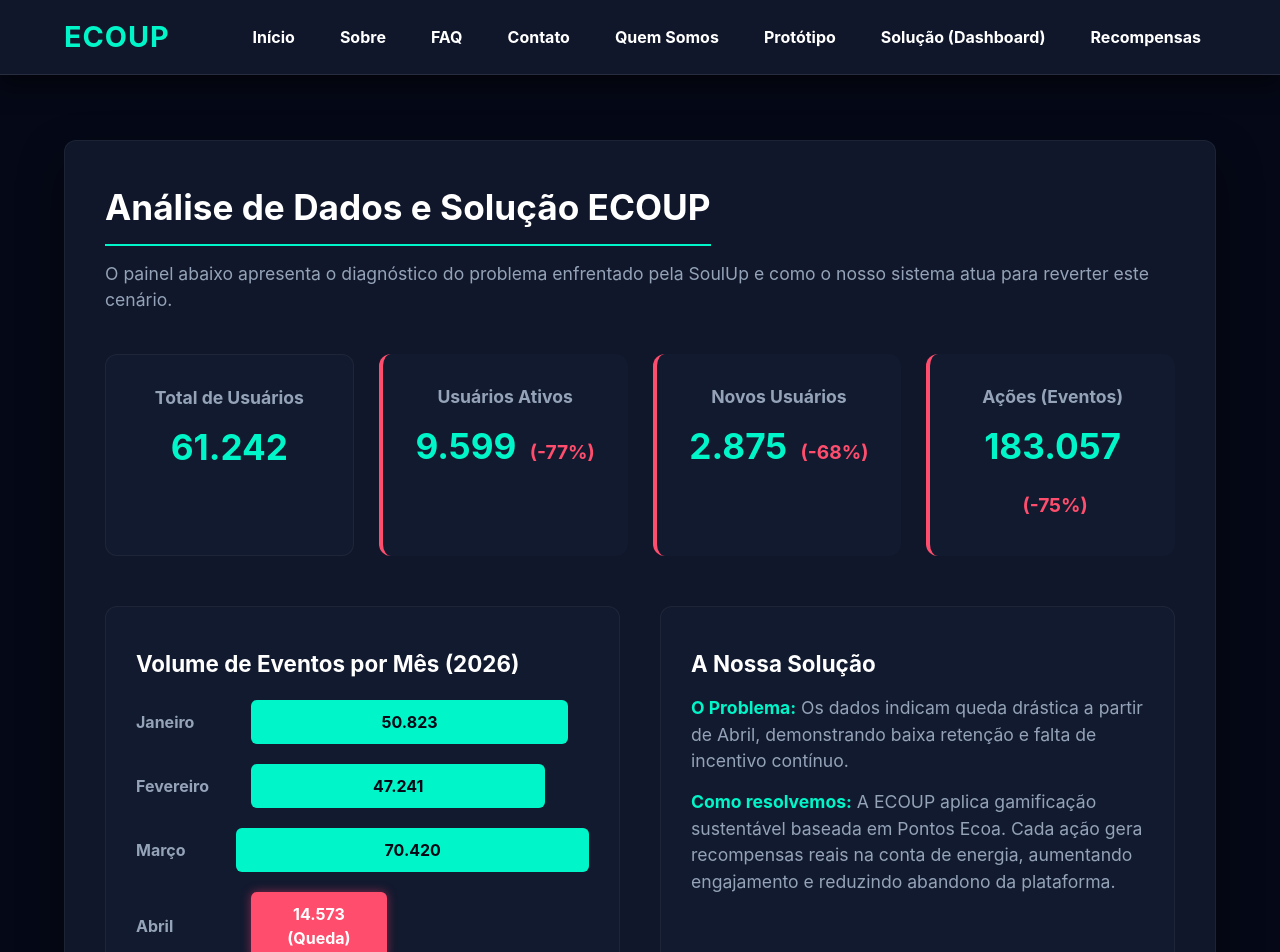
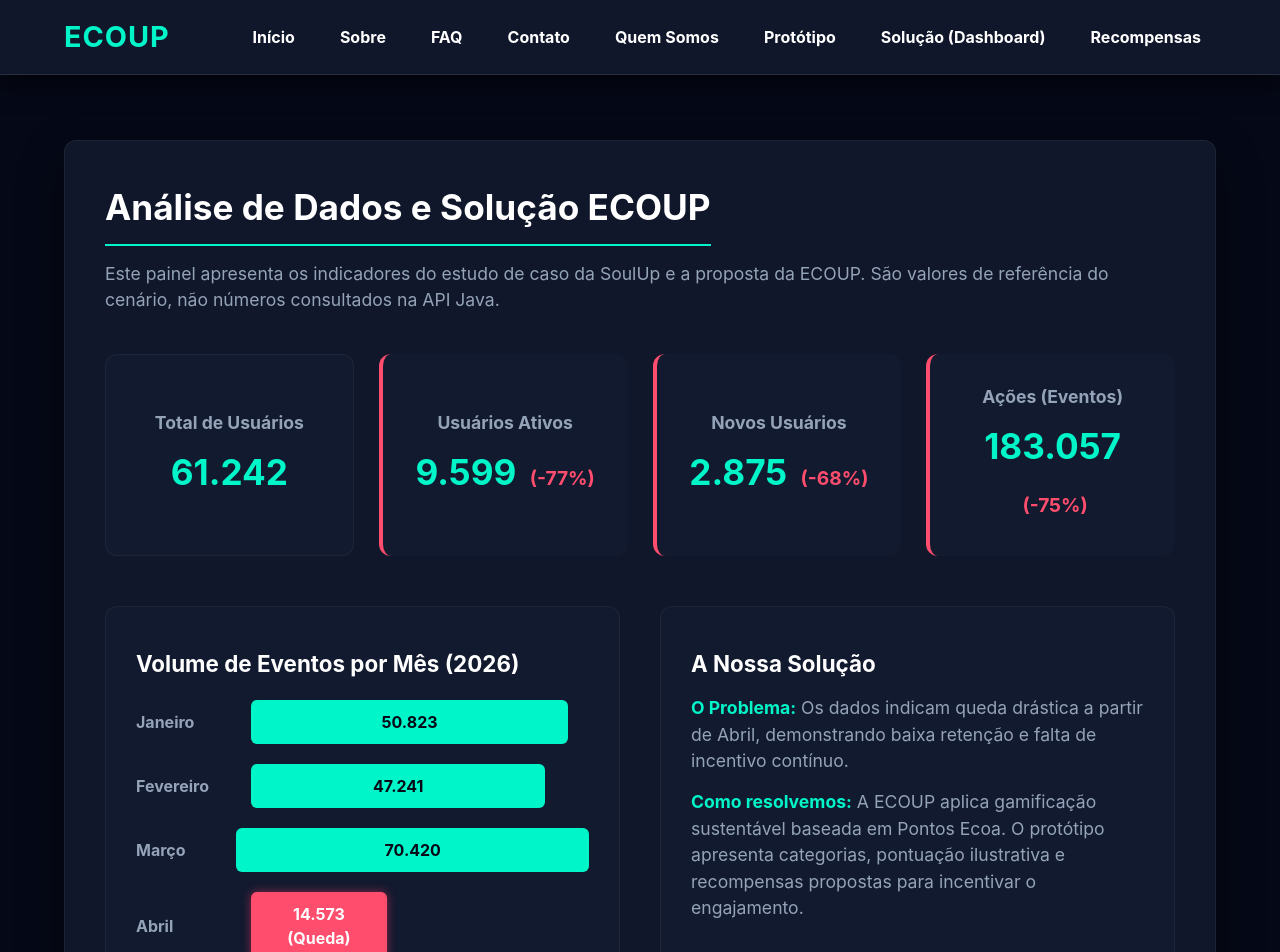
Before and after one commit to nicolaspk/ecoup-sprint4-front, a React (Vite) app in the folder my-app/: page /dashboard in a window 1280 px wide. Shown: the top 952 px of the page. Built offline with nearby package versions, Linux system fonts and the light colour scheme; no server answers.

Commit message:
fix: identifica indicadores historicos no dashboard

```diff
--- a/my-app/src/routes/Dashboard/index.tsx
+++ b/my-app/src/routes/Dashboard/index.tsx
@@ -12,28 +12,28 @@ export default function Dashboard() {
   return (
     <section className="bg-[#10172a] p-[30px] md:p-[40px] rounded-[12px] shadow-[0_20px_45px_rgba(0,0,0,0.35)] border border-white/5">
       <h2 className="text-white text-[2rem] md:text-[2.2rem] mb-[15px] border-b-[2px] border-[#00f5c8] inline-block pb-[10px] font-bold">Análise de Dados e Solução ECOUP</h2>
-      <p className="text-[#94a3b8] text-[1.1rem] mb-[40px]">O painel abaixo apresenta o diagnóstico do problema enfrentado pela SoulUp e como o nosso sistema atua para reverter este cenário.</p>
+      <p className="text-[#94a3b8] text-[1.1rem] mb-[40px]">Este painel apresenta os indicadores do estudo de caso da SoulUp e a proposta da ECOUP. São valores de referência do cenário, não números consultados na API Java.</p>
 
       <div className="grid grid-cols-1 sm:grid-cols-2 lg:grid-cols-4 gap-[25px] mb-[50px]">
-        <article onClick={() => handleOpenModal('Total de Usuários', '61.242')} className="bg-[#121a2f] p-[30px_20px] rounded-[12px] text-center border border-white/5 cursor-pointer transition-all duration-250 hover:-translate-y-[5px] hover:border-[#00f5c8] hover:shadow-[0_0_30px_rgba(0,245,200,0.25)]">
+        <button type="button" onClick={() => handleOpenModal('Total de Usuários', '61.242')} className="bg-[#121a2f] p-[30px_20px] rounded-[12px] text-center border border-white/5 cursor-pointer transition-all duration-250 hover:-translate-y-[5px] hover:border-[#00f5c8] hover:shadow-[0_0_30px_rgba(0,245,200,0.25)]">
           <h3 className="text-[#94a3b8] text-[1.1rem] mb-[10px] font-bold">Total de Usuários</h3>
           <p className="text-[#00f5c8] text-[2.2rem] font-bold">61.242</p>
-        </article>
+        </button>
 
-        <article onClick={() => handleOpenModal('Usuários Ativos', '9.599')} className="bg-[#121a2f] p-[30px_20px] rounded-[12px] text-center border-l-[4px] border-l-[#ff4d6d] cursor-pointer transition-all duration-250 hover:-translate-y-[5px] hover:border-[#00f5c8] hover:shadow-[0_0_30px_rgba(0,245,200,0.25)]">
+        <button type="button" onClick={() => handleOpenModal('Usuários Ativos', '9.599')} className="bg-[#121a2f] p-[30px_20px] rounded-[12px] text-center border-l-[4px] border-l-[#ff4d6d] cursor-pointer transition-all duration-250 hover:-translate-y-[5px] hover:border-[#00f5c8] hover:shadow-[0_0_30px_rgba(0,245,200,0.25)]">
           <h3 className="text-[#94a3b8] text-[1.1rem] mb-[10px] font-bold">Usuários Ativos</h3>
           <p className="text-[#00f5c8] text-[2.2rem] font-bold">9.599 <span className="text-[#ff4d6d] text-[1.2rem] ml-[5px] block md:inline">(-77%)</span></p>
-        </article>
+        </button>
 
-        <article onClick={() => handleOpenModal('Novos Usuários', '2.875')} className="bg-[#121a2f] p-[30px_20px] rounded-[12px] text-center border-l-[4px] border-l-[#ff4d6d] cursor-pointer transition-all duration-250 hover:-translate-y-[5px] hover:border-[#00f5c8] hover:shadow-[0_0_30px_rgba(0,245,200,0.25)]">
+        <button type="button" onClick={() => handleOpenModal('Novos Usuários', '2.875')} className="bg-[#121a2f] p-[30px_20px] rounded-[12px] text-center border-l-[4px] border-l-[#ff4d6d] cursor-pointer transition-all duration-250 hover:-translate-y-[5px] hover:border-[#00f5c8] hover:shadow-[0_0_30px_rgba(0,245,200,0.25)]">
           <h3 className="text-[#94a3b8] text-[1.1rem] mb-[10px] font-bold">Novos Usuários</h3>
           <p className="text-[#00f5c8] text-[2.2rem] font-bold">2.875 <span className="text-[#ff4d6d] text-[1.2rem] ml-[5px] block md:inline">(-68%)</span></p>
-        </article>
+        </button>
 
-        <article onClick={() => handleOpenModal('Ações (Eventos)', '183.057')} className="bg-[#121a2f] p-[30px_20px] rounded-[12px] text-center border-l-[4px] border-l-[#ff4d6d] cursor-pointer transition-all duration-250 hover:-translate-y-[5px] hover:border-[#00f5c8] hover:shadow-[0_0_30px_rgba(0,245,200,0.25)]">
+        <button type="button" onClick={() => handleOpenModal('Ações (Eventos)', '183.057')} className="bg-[#121a2f] p-[30px_20px] rounded-[12px] text-center border-l-[4px] border-l-[#ff4d6d] cursor-pointer transition-all duration-250 hover:-translate-y-[5px] hover:border-[#00f5c8] hover:shadow-[0_0_30px_rgba(0,245,200,0.25)]">
           <h3 className="text-[#94a3b8] text-[1.1rem] mb-[10px] font-bold">Ações (Eventos)</h3>
           <p className="text-[#00f5c8] text-[2.2rem] font-bold">183.057 <span className="text-[#ff4d6d] text-[1.2rem] ml-[5px] block md:inline">(-75%)</span></p>
-        </article>
+        </button>
       </div>
 
       <div className="grid grid-cols-1 lg:grid-cols-2 gap-[40px]">
@@ -50,7 +50,7 @@ export default function Dashboard() {
         <div className="bg-[#121a2f] p-[25px_15px] md:p-[40px_30px] rounded-[12px] border border-white/5">
           <h3 className="text-white text-[1.4rem] font-bold mb-[15px]">A Nossa Solução</h3>
           <p className="text-[#94a3b8] text-[1rem] md:text-[1.1rem] mb-[15px] text-left"><strong className="text-[#00f5c8]">O Problema:</strong> Os dados indicam queda drástica a partir de Abril, demonstrando baixa retenção e falta de incentivo contínuo.</p>
-          <p className="text-[#94a3b8] text-[1rem] md:text-[1.1rem] text-left"><strong className="text-[#00f5c8]">Como resolvemos:</strong> A ECOUP aplica gamificação sustentável baseada em Pontos Ecoa. Cada ação gera recompensas reais na conta de energia, aumentando engajamento e reduzindo abandono da plataforma.</p>
+          <p className="text-[#94a3b8] text-[1rem] md:text-[1.1rem] text-left"><strong className="text-[#00f5c8]">Como resolvemos:</strong> A ECOUP aplica gamificação sustentável baseada em Pontos Ecoa. O protótipo apresenta categorias, pontuação ilustrativa e recompensas propostas para incentivar o engajamento.</p>
         </div>
       </div>
 
```
